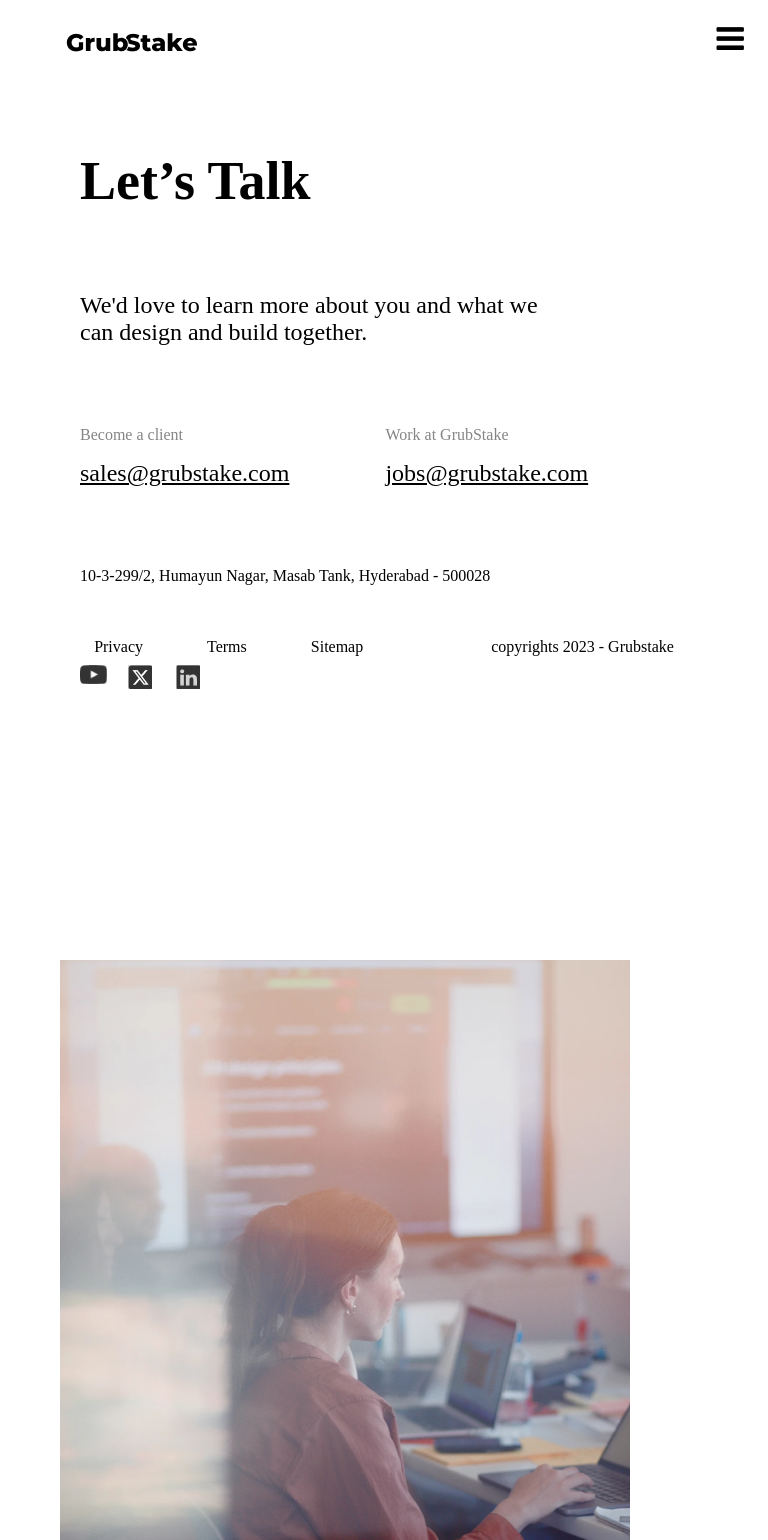
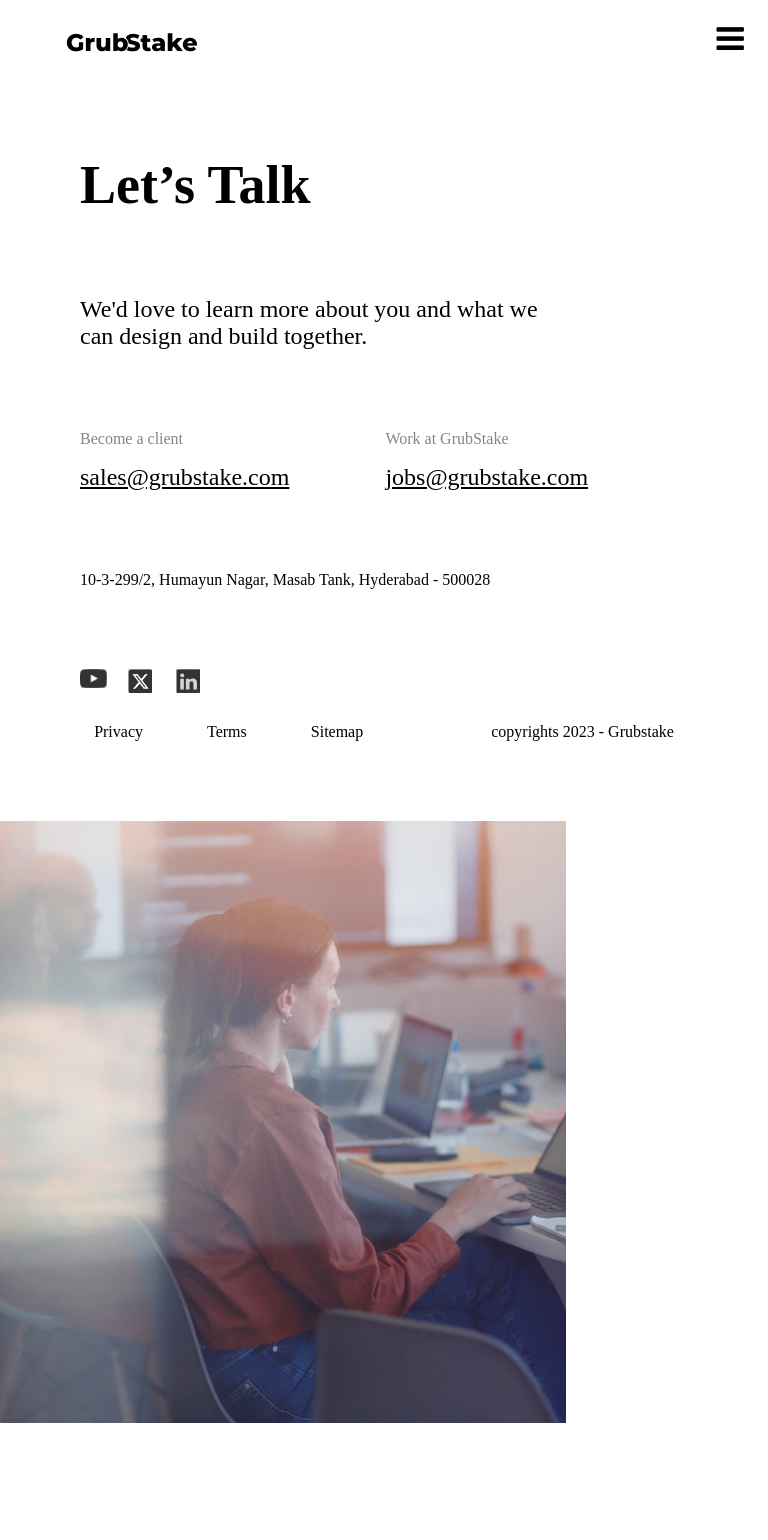
Before and after one commit to saleem2831/Grabe, a React (Create React App) app: page /contact in a window 768 px wide. Shown: the top 1540 px of the page. After the commit the page ends 1455 px from the top, so only its background shows below. Built offline with nearby package versions, Linux system fonts and the light colour scheme.

Commit message:
changes resolution in tab

```diff
--- a/src/header2.css
+++ b/src/header2.css
@@ -46,7 +46,7 @@ nav ul {
     text-align: right;
     margin: 0;
     padding-right: 40px;
-    transition: 1s;
+    transition: 0.5s;
 }
 
 nav.black ul {
@@ -108,7 +108,7 @@ a {
 
 
 
-@media(max-width: 786px) {
+@media(max-width: 1200px) {
 
     .logo {
           position: fixed;
--- a/src/pages/about.css
+++ b/src/pages/about.css
@@ -273,7 +273,7 @@ background: url("../Images/image\ 44.png"), lightgray 50% / cover no-repeat;
 }
 
 /* Tab */
-@media screen and (min-width: 768px) and (max-width: 991px) {
+@media screen and (min-width: 768px) and (max-width: 1200px) {
     .first4,.first3{
         width: auto;
     }
@@ -325,17 +325,12 @@ background: url("../Images/image\ 44.png"), lightgray 50% / cover no-repeat;
         margin-top: 50px;
     }
 
-    .first{
-    /* display: flex; */
-    /* justify-content: center; */
-    /* align-items: center; */
-    /* align-self: stretch; */
-    }
+
 
     .text{
         font-size: 48px;
         margin-left: 150px;
-        width: 768px;
+        width: auto;
         margin: 0;
     }
 
--- a/src/pages/contact.css
+++ b/src/pages/contact.css
@@ -195,7 +195,7 @@ letter-spacing: 0;
 
 
 /* Tab */
-@media screen and (min-width: 768px) and (max-width: 991px) {
+@media screen and (min-width: 768px) and (max-width: 1200px) {
     .foottxt2{
         margin-left:80px;
     }
@@ -207,9 +207,10 @@ letter-spacing: 0;
         /* margin-right: 800px; */
 
         position:relative;
-        right: 85%;
-        top: 60rem;
-        padding-bottom: 80px;
+        right: 95%;
+        top: 35rem;
+        padding-bottom: 5%;
+        z-index: -1;
 
     }
 
@@ -218,8 +219,20 @@ letter-spacing: 0;
     }
 
     .main1{
+    gap: 0;
+    margin-top: 200px;
+    }
 
-    gap: 0;
+    .icon-1{
+        background: url('/src/Images/Vector.png'), lightgray 50% / cover no-repeat;
+        fill: var(--grey-500, #333);
+        width: 26.6px;
+        height: 18.691px;
+        background-repeat: no-repeat;
+        padding: 0%;
+        margin-left: 3%;
+        margin-bottom: 30%;
+
     }
 
 }
--- a/src/pages/home.css
+++ b/src/pages/home.css
@@ -127,8 +127,8 @@ flex-wrap: wrap;
     background: url('/src/Images/image\ 27.png'), lightgray 50% / cover no-repeat;
 }
 
-.Tag4-1-2,.Tag4-2-2{
-    color: var(--black, #000);
+.Tag4-1-20,.Tag4-2-2{
+color: var(--black, #000);
 
 /* font/golden-ratio/poppins/semi-bold/h4 */
 font-family: Poppins;
@@ -257,7 +257,7 @@ line-height: normal;
 }
 
 /* Tab */
-@media screen and (min-width: 768px) and (max-width: 991px) {
+@media screen and (min-width: 768px) and (max-width: 1200px) {
   /* Styles for medium screens (e.g., tablets) */
   .Tag{
 
@@ -345,3 +345,7 @@ width: auto;
     margin-left: 25%;
   }
 }
+
+/* @media screen and (min-width: 768px) and (max-width: 1200px) {
+
+} */
--- a/src/pages/home.js
+++ b/src/pages/home.js
@@ -46,7 +46,7 @@ const Home = () => {
               <div className='Tag4-11'>
                   <div className='Tag4-1-1'>
                   </div>
-                  <p className='Tag4-1-2'>Case Study
+                  <p className='Tag4-2-2'>Case Study
               </p>
               <p className='Tag4-1-3'>
               Lorem ipsum dolor sit amet, consectetur adipiscing elit, sed do eiusmod tempor incididunt ut labore et dolore magna
--- a/src/pages/service.css
+++ b/src/pages/service.css
@@ -266,7 +266,7 @@ line-height: normal;
   }
 
 /* Tab */
-@media screen and (min-width: 768px) and (max-width: 991px) {
+@media screen and (min-width: 768px) and (max-width: 1200px) {
 
   .Tag1-2-1,.Tag4-2-1{
     margin: auto;
@@ -289,6 +289,10 @@ line-height: normal;
     z-index: 2;
     order: 1;
     /* display: none; */
+  }
+
+  .txt1{
+    width: 350px;
   }
 
 }
```
